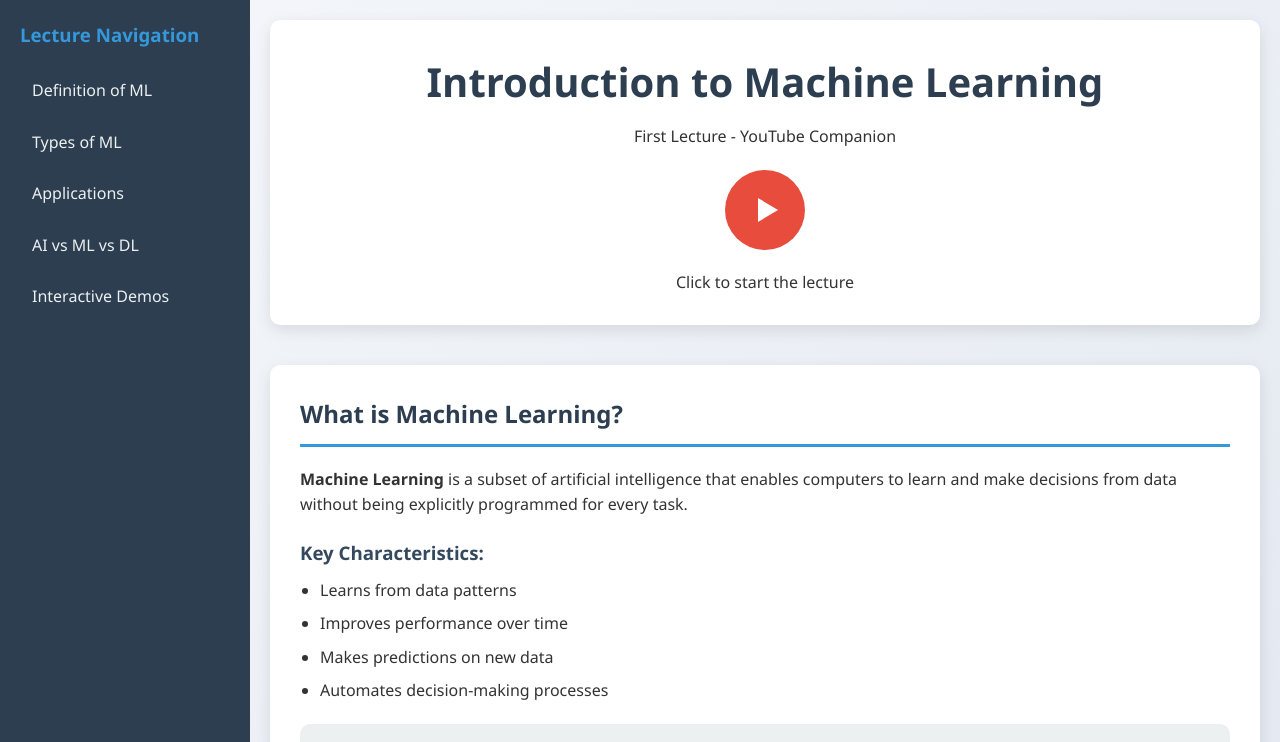
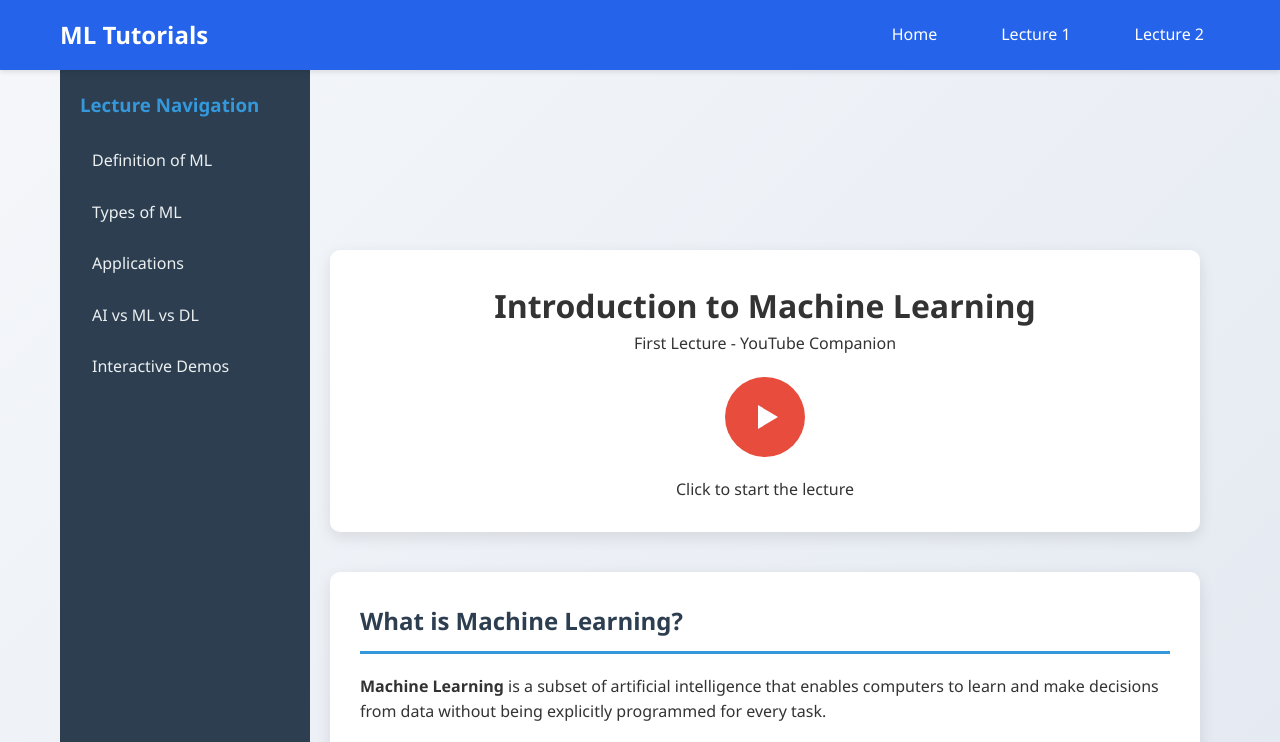
Before and after one commit to MuhammadShahzebMalik786/ML-lectures-web-yt, a plain HTML site: page ml-lecture-1.html in a window 1280 px wide. Shown: the top 742 px of the page. Drawn offline with Linux system fonts and the light colour scheme.

Commit message:
UPdated VERSION

```diff
--- a/ml-lecture-1.html
+++ b/ml-lecture-1.html
@@ -4,17 +4,9 @@
     <meta charset="UTF-8">
     <meta name="viewport" content="width=device-width, initial-scale=1.0">
     <title>Introduction to Machine Learning – First Lecture</title>
+    <link rel="stylesheet" href="styles.css">
     <style>
-        * {
-            margin: 0;
-            padding: 0;
-            box-sizing: border-box;
-        }
-
         body {
-            font-family: 'Segoe UI', Tahoma, Geneva, Verdana, sans-serif;
-            line-height: 1.6;
-            color: #333;
             background: linear-gradient(135deg, #f5f7fa 0%, #c3cfe2 100%);
         }
 
@@ -63,12 +55,14 @@
         .main-content {
             margin-left: 250px;
             padding: 20px;
+            margin-top: 70px;
             flex: 1;
         }
 
-        .header {
+        .lecture-header {
             text-align: center;
             margin-bottom: 40px;
+            margin-top: 90px;
             background: white;
             padding: 30px;
             border-radius: 10px;
@@ -263,6 +257,20 @@
     </style>
 </head>
 <body>
+    <!-- Navigation Header -->
+    <header class="header">
+        <div class="nav-container">
+            <a href="index.html" class="logo">ML Tutorials</a>
+            <nav>
+                <ul class="nav-menu">
+                    <li><a href="index.html">Home</a></li>
+                    <li><a href="ml-lecture-1.html">Lecture 1</a></li>
+                    <li><a href="ml-lecture-2.html">Lecture 2</a></li>
+                </ul>
+            </nav>
+        </div>
+    </header>
+
     <div class="mobile-menu" onclick="toggleSidebar()">
         ☰ Menu
     </div>
@@ -280,12 +288,12 @@
         </nav>
 
         <main class="main-content">
-            <header class="header">
+            <div class="lecture-header">
                 <h1>Introduction to Machine Learning</h1>
                 <p>First Lecture - YouTube Companion</p>
                 <div class="play-button" onclick="startLecture()" id="playBtn"></div>
                 <p id="lectureStatus">Click to start the lecture</p>
-            </header>
+            </div>
 
             <section class="section" id="definition">
                 <h2>What is Machine Learning?</h2>
--- a/styles.css
+++ b/styles.css
@@ -16,36 +16,56 @@ body {
     padding: 0 20px;
 }
 
-/* Navigation */
-.navbar {
-    background: #fff;
-    box-shadow: 0 2px 10px rgba(0,0,0,0.1);
+/* Header - Unified for all pages */
+.header {
+    background: #2563eb;
+    color: white;
+    padding: 0;
     position: fixed;
     width: 100%;
     top: 0;
     z-index: 1000;
+    box-shadow: 0 2px 5px rgba(0,0,0,0.1);
 }
 
 .nav-container {
     max-width: 1200px;
     margin: 0 auto;
-    padding: 0 20px;
     display: flex;
     justify-content: space-between;
     align-items: center;
+    padding: 0 20px;
     height: 70px;
 }
 
-.nav-logo {
+.logo, .nav-logo {
     font-size: 1.5rem;
     font-weight: bold;
-    color: #2563eb;
+    color: white;
+    text-decoration: none;
 }
 
 .nav-menu {
     display: flex;
     list-style: none;
     gap: 2rem;
+}
+
+.nav-menu li a {
+    color: white;
+    text-decoration: none;
+    padding: 0.5rem 1rem;
+    border-radius: 4px;
+    transition: background-color 0.3s;
+}
+
+.nav-menu li a:hover {
+    background-color: rgba(255, 255, 255, 0.1);
+}
+
+/* Main content spacing */
+body {
+    padding-top: 70px;
 }
 
 .nav-menu a {
```
Also changed, not shown: data-preprocessing-lecture.html (+16 -0 lines), decision-trees-lecture.html (+17 -6 lines), evaluation-metrics-lecture.html (+16 -0 lines), feature-selection-complete-lecture.html (+15 -0 lines), feature-selection-lecture.html (+15 -0 lines), gini-entropy-lecture.html (+16 -0 lines), index.html (+4 -45 lines), linear-regression-lecture.html (+15 -0 lines), ml-lecture-2.html (+20 -12 lines), naive-bayes-lecture.html (+16 -9 lines).
